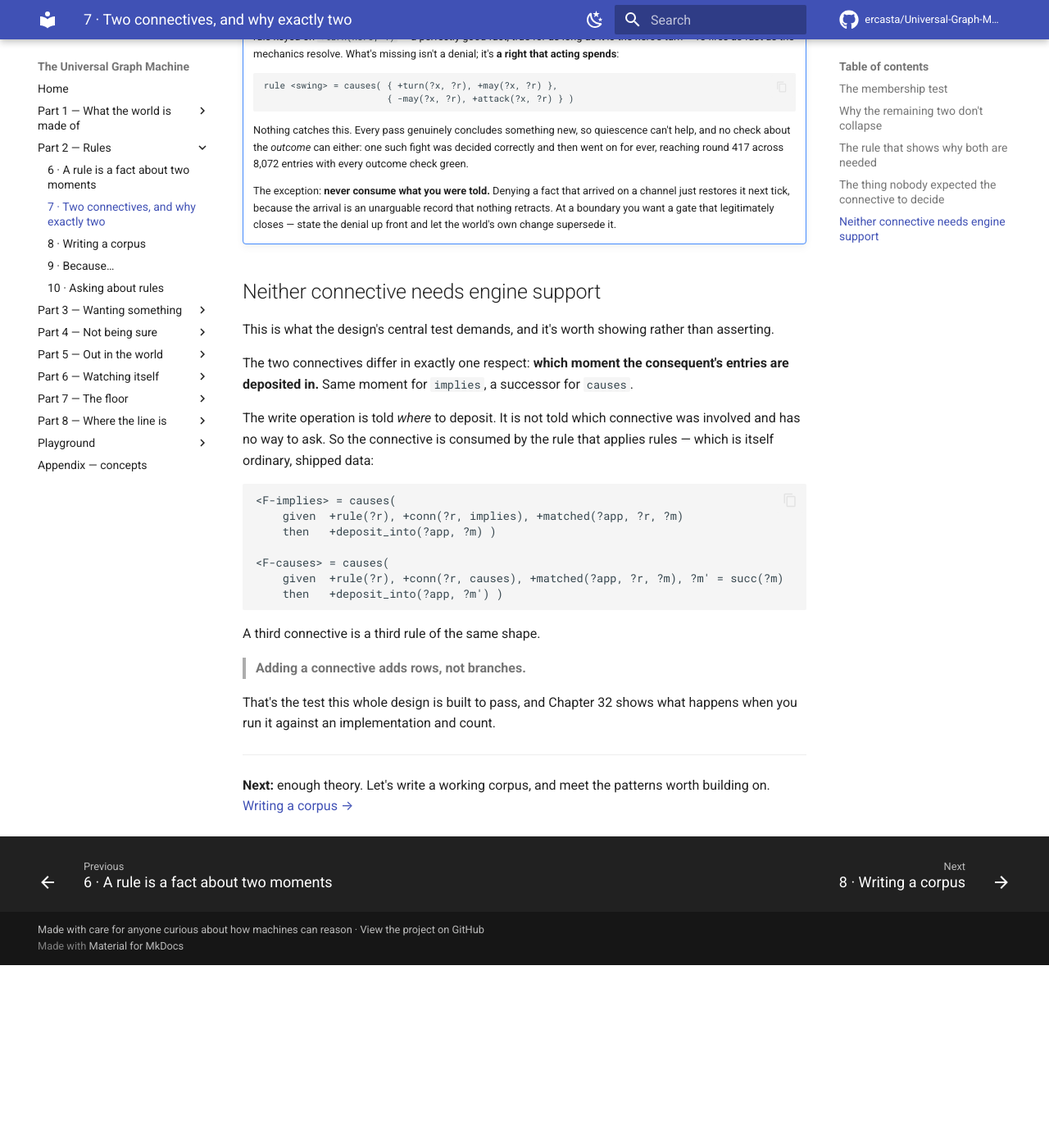
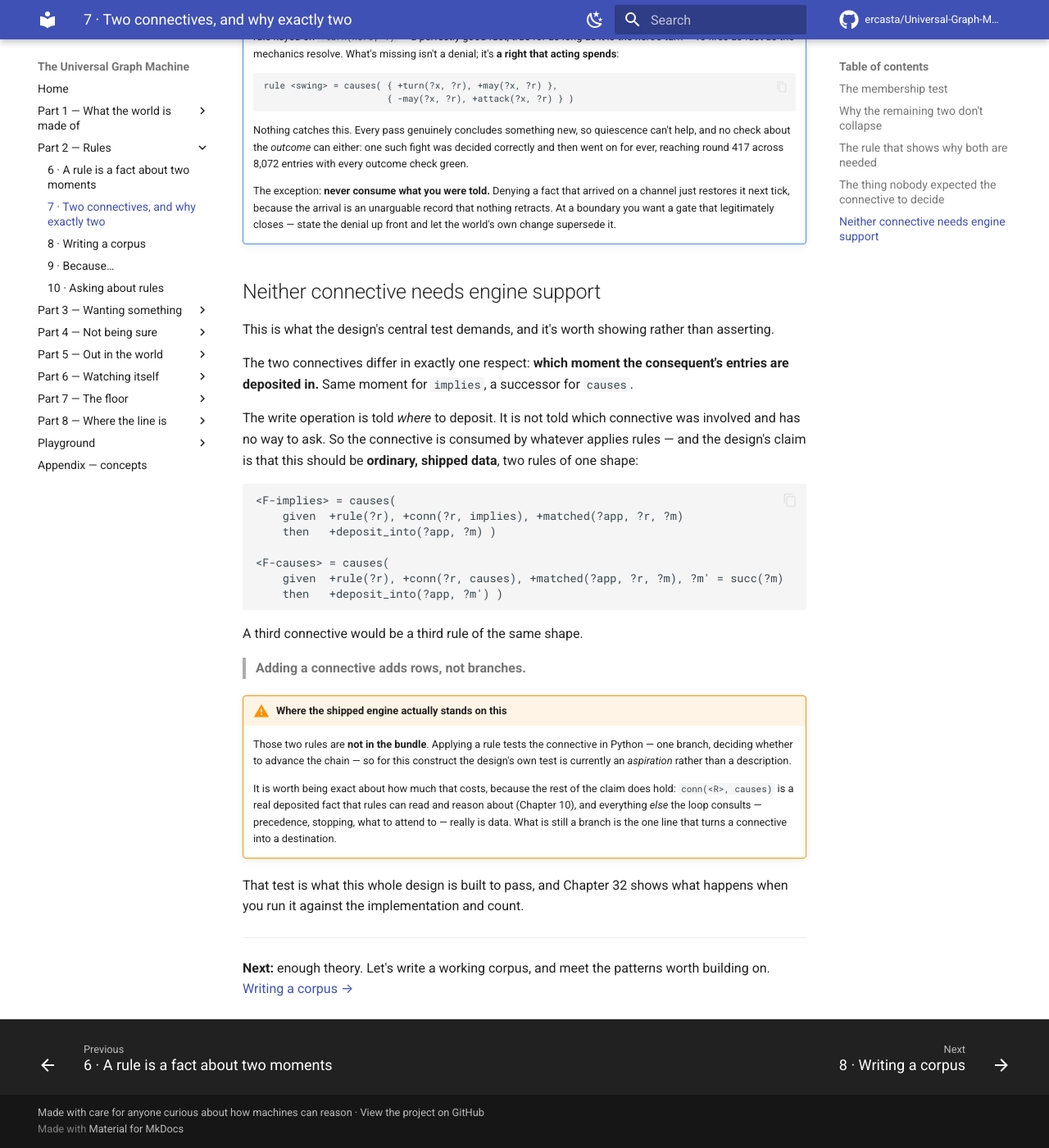
Before and after one commit to ercasta/Universal-Graph-Machine, an MkDocs documentation site: the page built from book/docs/rules/07-connectives.md, in a window 1280 px wide and 1400 px high, scrolled down 2276 px. Shown: the whole window at 82% size. Built offline with MkDocs 1.6.1 and Material for MkDocs 9.7.7, drawn with Linux system fonts in a browser that asks for light colours; comment, search, counter and statistics services are not loaded; before the commit the page ends 3453 px from its top, so only the background shows below that.

Commit message:
connectives

````diff
--- a/book/docs/rules/07-connectives.md
+++ b/book/docs/rules/07-connectives.md
@@ -134,8 +134,9 @@ consequent's entries are deposited in.** Same moment for `implies`, a successor
 for `causes`.
 
 The write operation is told *where* to deposit. It is not told which connective
-was involved and has no way to ask. So the connective is consumed by the rule
-that applies rules — which is itself ordinary, shipped data:
+was involved and has no way to ask. So the connective is consumed by whatever
+applies rules — and the design's claim is that this should be **ordinary,
+shipped data**, two rules of one shape:
 
 ```
 <F-implies> = causes(
@@ -147,12 +148,24 @@ that applies rules — which is itself ordinary, shipped data:
     then   +deposit_into(?app, ?m') )
 ```
 
-A third connective is a third rule of the same shape.
+A third connective would be a third rule of the same shape.
 
 > **Adding a connective adds rows, not branches.**
 
-That's the test this whole design is built to pass, and Chapter 32 shows what
-happens when you run it against an implementation and count.
+!!! warning "Where the shipped engine actually stands on this"
+    Those two rules are **not in the bundle**. Applying a rule tests the
+    connective in Python — one branch, deciding whether to advance the chain —
+    so for this construct the design's own test is currently an *aspiration*
+    rather than a description.
+
+    It is worth being exact about how much that costs, because the rest of the
+    claim does hold: `conn(<R>, causes)` is a real deposited fact that rules can
+    read and reason about (Chapter 10), and everything *else* the loop
+    consults — precedence, stopping, what to attend to — really is data. What is
+    still a branch is the one line that turns a connective into a destination.
+
+That test is what this whole design is built to pass, and Chapter 32 shows what
+happens when you run it against the implementation and count.
 
 ---
 
````
Also changed, not shown: book/docs/floor/31-bootstrap.md (+1 -1 lines), book/docs/wanting/12-plans.md (+7 -2 lines).
